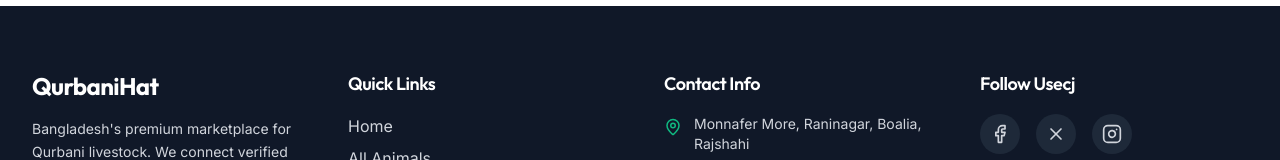
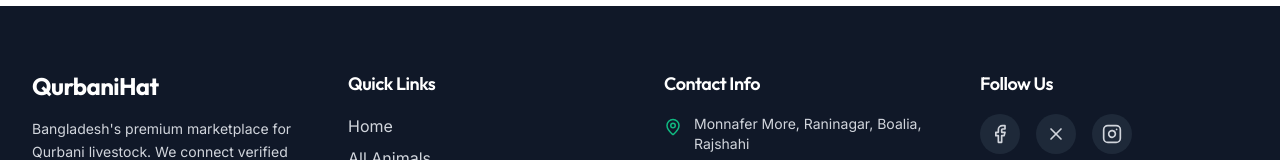
Before and after one commit to Clone54/kurbanihat, a React (Vite) app: page / in a window 1280 px wide. Shown: the part 2801-2961 px from the top of the page. Built offline with nearby package versions, Linux system fonts and the light colour scheme; no server answers; the database is empty.

Commit message:
hcjeuihrf

```diff
--- a/src/components/Footer.jsx
+++ b/src/components/Footer.jsx
@@ -43,7 +43,7 @@
           </div>
 
           <div className="space-y-4">
-            <h4 className="text-lg font-semibold text-white">Follow Usecj</h4>
+            <h4 className="text-lg font-semibold text-white">Follow Us</h4>
             <div className="flex space-x-4">
               <a href="https//facebook.com/firoz.ahmed5678" className="w-10 h-10 rounded-full bg-gray-800 flex items-center justify-center hover:bg-emerald-600 transition-all">
                 <Facebook size={20} />
```
